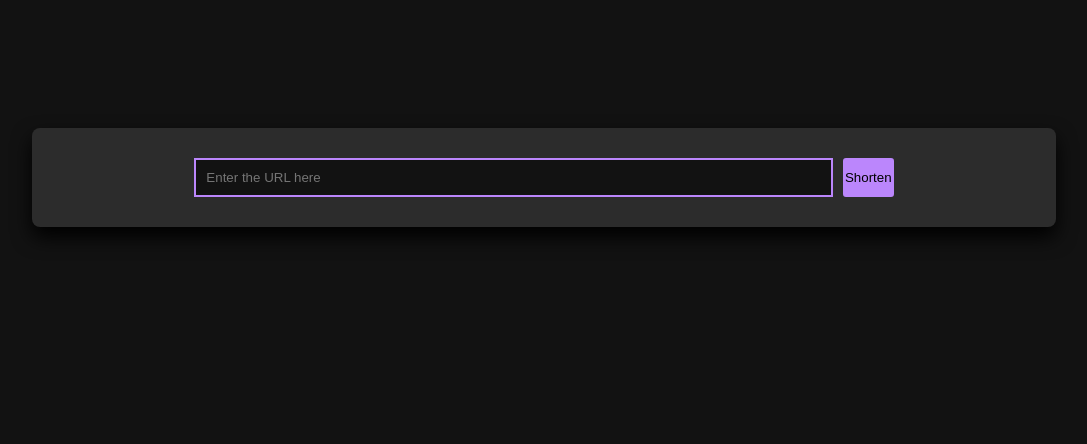
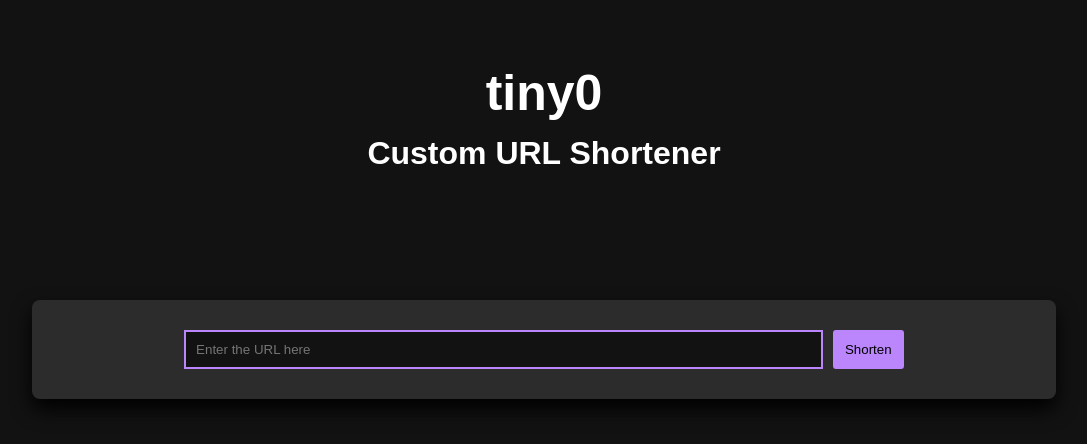
Before and after one commit to xemeds/tiny0, a Flask app: page / in a window 1280 px wide. Shown: the top 444 px of the page, without its empty margins (96-1183 px from the left). Run offline with Flask 2, Linux system fonts and the light colour scheme.

Commit message:
Added a typing title and description to the home page

```diff
--- a/tiny0/static/style.css
+++ b/tiny0/static/style.css
@@ -7,6 +7,21 @@
 body {
     background: #121212;
 
+}
+
+.header {
+    color: #ffffff;
+    text-align: center;
+    margin-top: 5%;
+}
+
+.title {
+    font-weight: bold;
+    font-size: 50px;
+}
+
+.desc {
+    margin-top: 1%;
 }
 
 .container {
@@ -43,6 +58,7 @@ body {
     border-radius: 3px;
     color: #000000;
     display: inline-block;
+    padding: 0 1% 0 1%;
     margin: 0 3% 0 1%;
 }
 
--- a/tiny0/templates/index.html
+++ b/tiny0/templates/index.html
@@ -1,6 +1,12 @@
 {% extends "layout.html" %}
 
 {% block body %}
+	<body onload="typeTitle()">
+		<div class="header">
+			<h1 id="title" class="title"></h1>
+			<h1 id="desc" class="desc"></h1>
+		</div>
+
 		<div class="container">
 			<form method="POST" action="">
 				{{ form.hidden_tag() }}
@@ -10,4 +16,32 @@
 				</div>
 			</form>
 		</div>
+
+		<script>
+			var i = 0;
+			var title_text = "tiny0";
+			var desc_text = "Custom URL Shortener";
+			var speed = 120;
+
+			function typeTitle() {
+				if (i < title_text.length) {
+				    document.getElementById("title").innerHTML += title_text.charAt(i);
+				    i++;
+				    setTimeout(typeTitle, speed);
+				}
+				else {
+					i = 0;
+					typeDesc();
+				}
+			}
+
+			function typeDesc() {
+				if (i < desc_text.length) {
+				    document.getElementById("desc").innerHTML += desc_text.charAt(i);
+				    i++;
+				    setTimeout(typeDesc, speed);
+				}
+			}
+		</script>
+	</body>
 {% endblock %}
--- a/tiny0/templates/layout.html
+++ b/tiny0/templates/layout.html
@@ -8,7 +8,7 @@
 
 		<title>tiny0 - Custom URL Shortener</title>
 	</head>
-	<body>
-		{% block body %}{% endblock %}
-	</body>
+
+	{% block body %}{% endblock %}
+
 </html>
```
Lines whose indentation alone changed are shown as unchanged.
